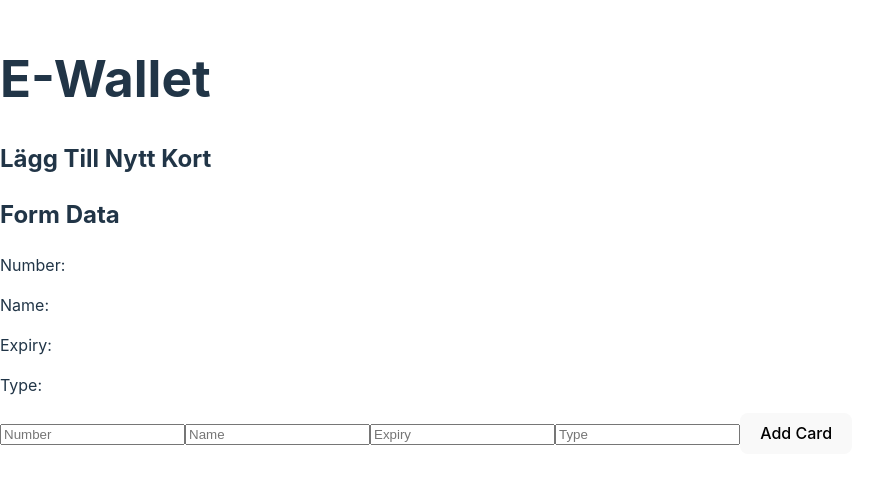
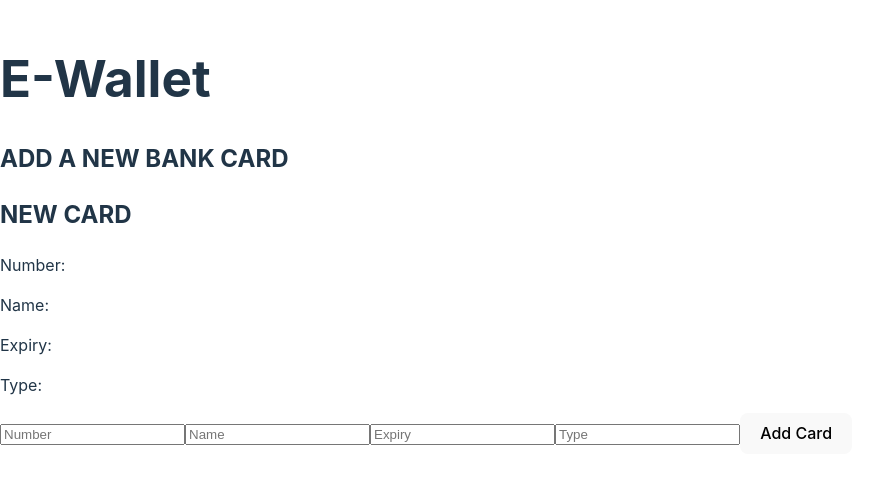
Before and after one commit to Kristoffergidd/Ewallet, a React (Vite) app in the folder vite-project/: page /add-card in a window 1280 px wide. Shown: the part 165-648 px from the top of the page, without its empty margins (0-894 px from the left). Built offline with nearby package versions, Linux system fonts and the light colour scheme.

Commit message:
KING
KING

```diff
--- a/vite-project/src/components/CardForm/CardForm.jsx
+++ b/vite-project/src/components/CardForm/CardForm.jsx
@@ -37,7 +37,7 @@ const CardForm = () => {
     <div>
 
       <div>
-        <h2>Form Data</h2>
+        <h2>NEW CARD</h2>
         <p>Number: {formData.number}</p>
         <p>Name: {formData.name}</p>
         <p>Expiry: {formData.expiry}</p>
--- a/vite-project/src/views/AddCard/AddCard.jsx
+++ b/vite-project/src/views/AddCard/AddCard.jsx
@@ -9,7 +9,7 @@ const AddCard = () => {
     <CardProvider>
       <Top />
       <div className="add-card-container">
-        <h2>Lägg Till Nytt Kort</h2>
+        <h2>ADD A NEW BANK CARD</h2>
         <Card />
         <CardForm />
       </div>
--- a/vite-project/src/views/Home/Home.jsx
+++ b/vite-project/src/views/Home/Home.jsx
@@ -12,6 +12,7 @@ const Home = () => {
       <Top />
       <div className="home-container">
         <h2>Alla Kort</h2>
+        <Card />
         <div className="card-container">
           {cards.map((card, index) => (
             <Card key={index} card={card} />
```
